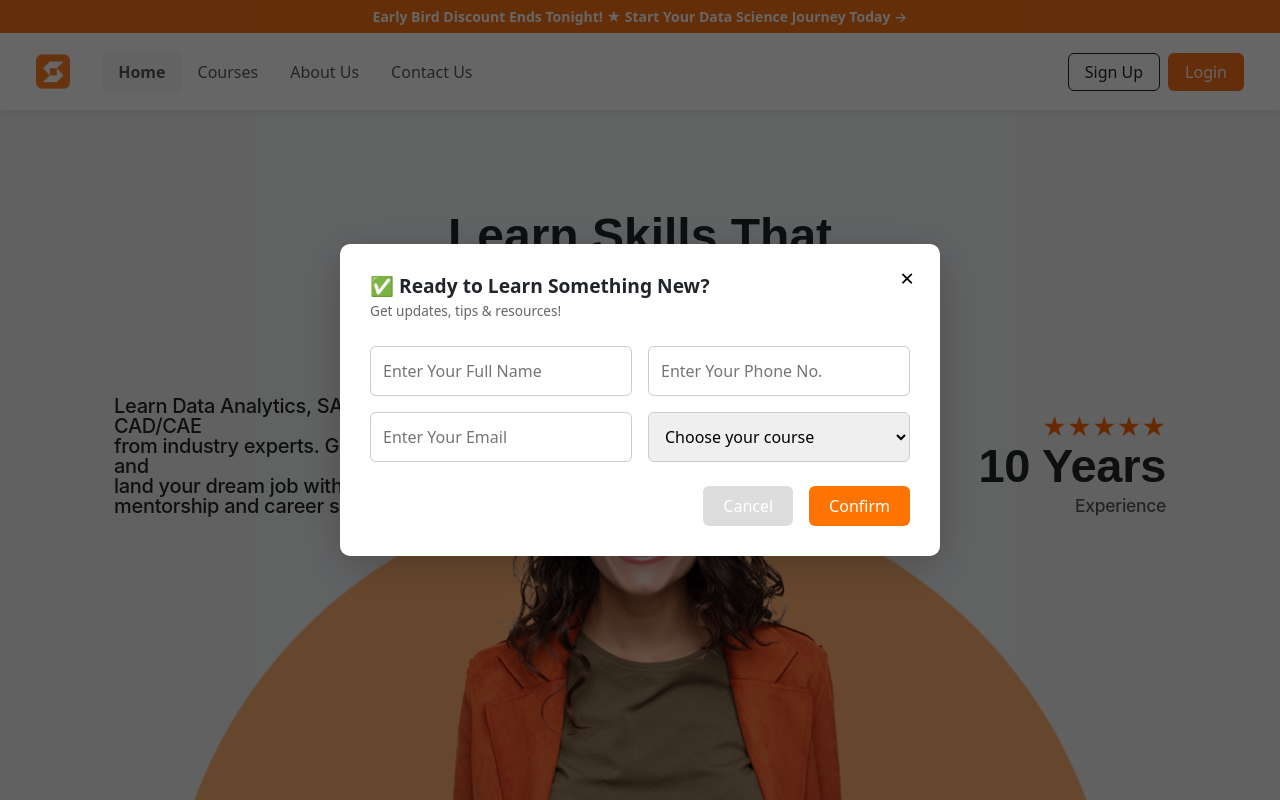
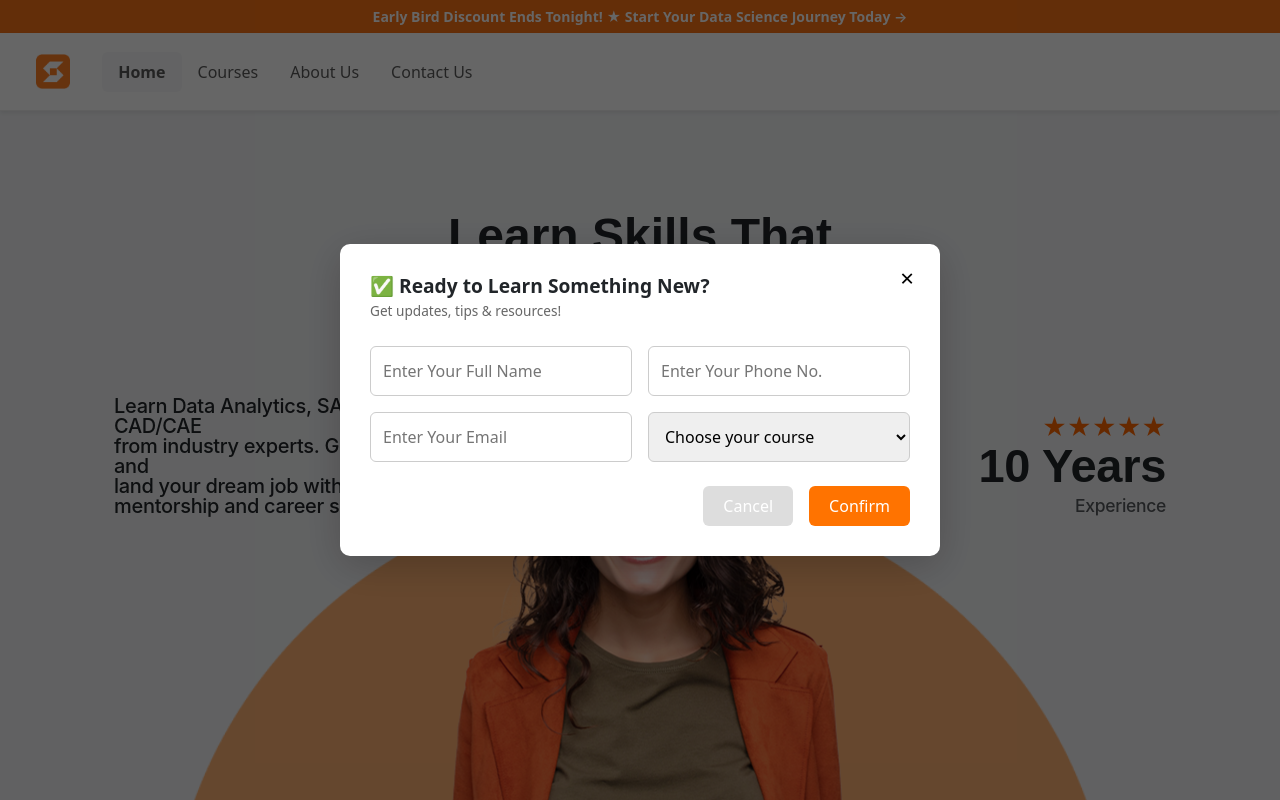
Before and after one commit to VaishnaviItape/EdTechWebsite, a React (Create React App) app: page / in a window 1280 px wide. Shown: the top 800 px of the page. Built offline with nearby package versions, Linux system fonts and the light colour scheme.

Commit message:
Hinde the signup and login button

```diff
--- a/src/website/components/Navbar.jsx
+++ b/src/website/components/Navbar.jsx
@@ -88,12 +88,12 @@ export default function Navbar() {
 
 
             {/* 👤 Auth Buttons */}
-            <div className="d-flex gap-2">
+            {/* <div className="d-flex gap-2">
               <Link to="/new-register" className="btn btn-outline-dark px-3">Sign Up</Link>
               <Link to="/new-login" className="btn text-white px-3" style={{ backgroundColor: '#f97316' }}>
                 Login
               </Link>
-            </div>
+            </div> */}
           </div>
         </div>
       </nav>
```
